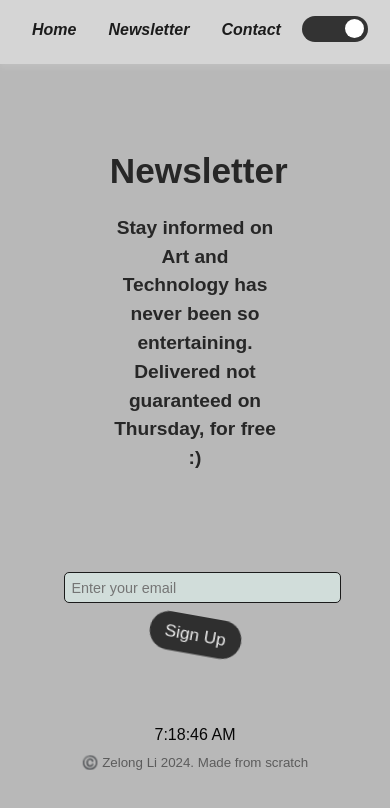
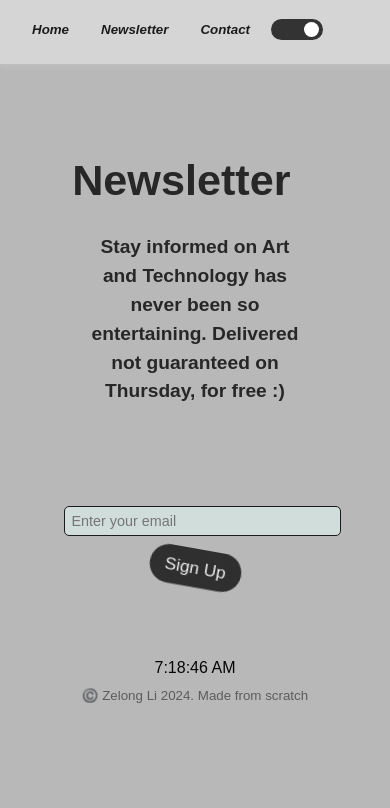
Before and after one commit to liz435/2.5D, a React (Vite) app: page /Newsletter in a window 390 px wide. Shown: the top 808 px of the page. Built offline with nearby package versions, Linux system fonts and the light colour scheme.

Commit message:
mobile text size

```diff
--- a/package.json
+++ b/package.json
@@ -10,6 +10,7 @@
     "preview": "vite preview"
   },
   "dependencies": {
+    "@vercel/analytics": "^1.3.1",
     "@vercel/speed-insights": "^1.0.12",
     "body-parser": "^1.20.2",
     "cors": "^2.8.5",
--- a/src/App.jsx
+++ b/src/App.jsx
@@ -4,10 +4,11 @@ import LocalTime from "./components/Footer.jsx";
 import Preview from "./components/Preview.jsx"
 import Preview_alternative from "./components/Preview_alternative.jsx";
 import './css/App.css';
+import { inject } from '@vercel/analytics';
 
 
 export function App() {
-
+    inject();
 
   return (
     <>
--- a/src/components/Header.jsx
+++ b/src/components/Header.jsx
@@ -6,24 +6,19 @@ import { useDarkMode } from '../DarkModeContext';
 import Linkedin from '../assets/linkedin.svg';
 
 function Header() {
-  const { darkMode, toggleDarkMode, setDarkMode } = useDarkMode(); // Add setDarkMode to control the initial state
+  const { darkMode, toggleDarkMode, setDarkMode } = useDarkMode();
   const [isFirstRender, setIsFirstRender] = useState(true);
   const [isMenuOpen, setIsMenuOpen] = useState(false);
-
-  const toggleMenu = () => {
-    setIsMenuOpen(!isMenuOpen);
-  };
 
   useEffect(() => {
     setIsFirstRender(false);
     const savedDarkMode = localStorage.getItem('darkMode') === 'true';
 
     if (savedDarkMode) {
-      // Delay applying dark mode for effect
       setTimeout(() => {
         setDarkMode(true);
         document.body.classList.add('dark-mode');
-      }, 500); // Adjust delay as needed
+      }, 500);
     }
   }, []);
 
@@ -34,7 +29,7 @@ function Header() {
       } else {
         document.body.classList.remove('dark-mode');
       }
-      localStorage.setItem('darkMode', darkMode); // Save preference to localStorage
+      localStorage.setItem('darkMode', darkMode);
     }
   }, [darkMode, isFirstRender]);
 
@@ -68,7 +63,7 @@ function Header() {
             layout
             whileHover={{ scale: 1.2 }}
             transition={{ type: 'spring', stiffness: 1200, damping: 200 }}
-            animate={{ x: darkMode ? 40 : 0 }}
+            animate={{ x: darkMode ? 30 : 0 }}
           />
         </motion.div>
       </nav>
--- a/src/css/Header.css
+++ b/src/css/Header.css
@@ -5,7 +5,7 @@
 }
 
 
-@media (max-width: 768px) {
+@media (max-width: 512px) {
 
   .extra-word {
     display: none;
@@ -25,6 +25,7 @@
 
   .nav-item {
     margin: 0.5rem 0;
+    font-size: smaller;
   }
 
   .toggle-menu {
@@ -35,7 +36,7 @@
   }
 
   .switch {
-    width: 30px;
+    width: 1px;
     height: 15px;
   }
 
@@ -98,14 +99,14 @@ body {
 }
 
 .switch {
-  width: 60px;
-  height: 20px;
+  width: 46px;
+  height: 15px;
   border-radius: 25px;
   display: flex;
   align-items: center;
   padding: 3px;
   margin: 5px;
-  margin-top: -2px;
+  margin-top: -1px;
   margin-right: 30px;
   cursor: pointer;
   background-color: #ccc;
@@ -113,8 +114,8 @@ body {
 }
 
 .handle {
-  width: 19px;
-  height: 19px;
+  width: 15px;
+  height: 15px;
   border-radius: 50%;
   background-color: #000;
   transition: background-color 0.3s;
--- a/src/css/Newsletter.css
+++ b/src/css/Newsletter.css
@@ -82,10 +82,11 @@
 @media (max-width: 768px) {
 
     .news-wrapper{
-        width: 80%;
+        max-width: 80%;
     }
     .newsletter-title {
-        font-size: 2.2rem;
+        margin-left: -7vw;
+        font-size: 2.7rem;
     }
 
     .newsletter-text {
```
Also changed, not shown: 1 other file (tests, documents, lock files or other folders).
